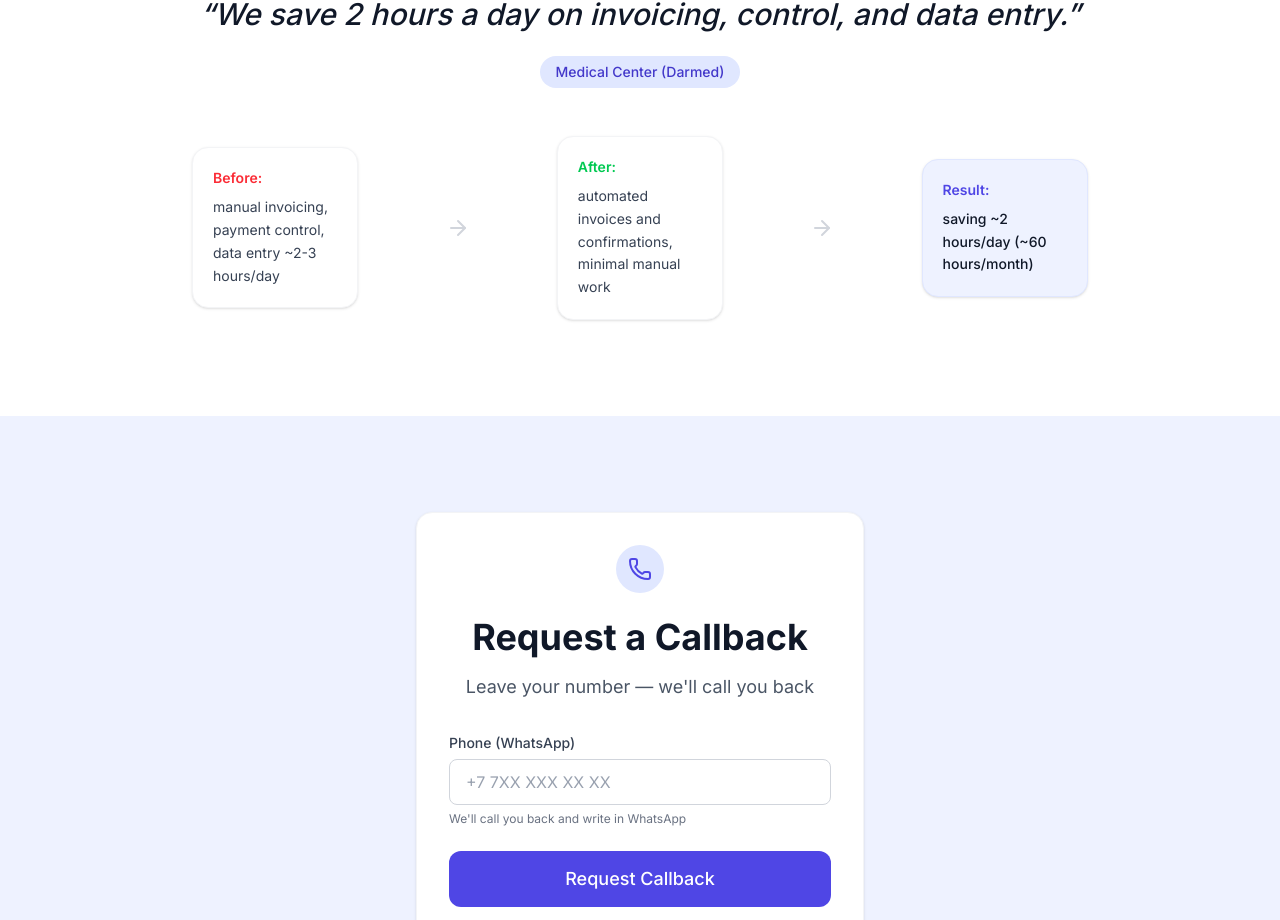
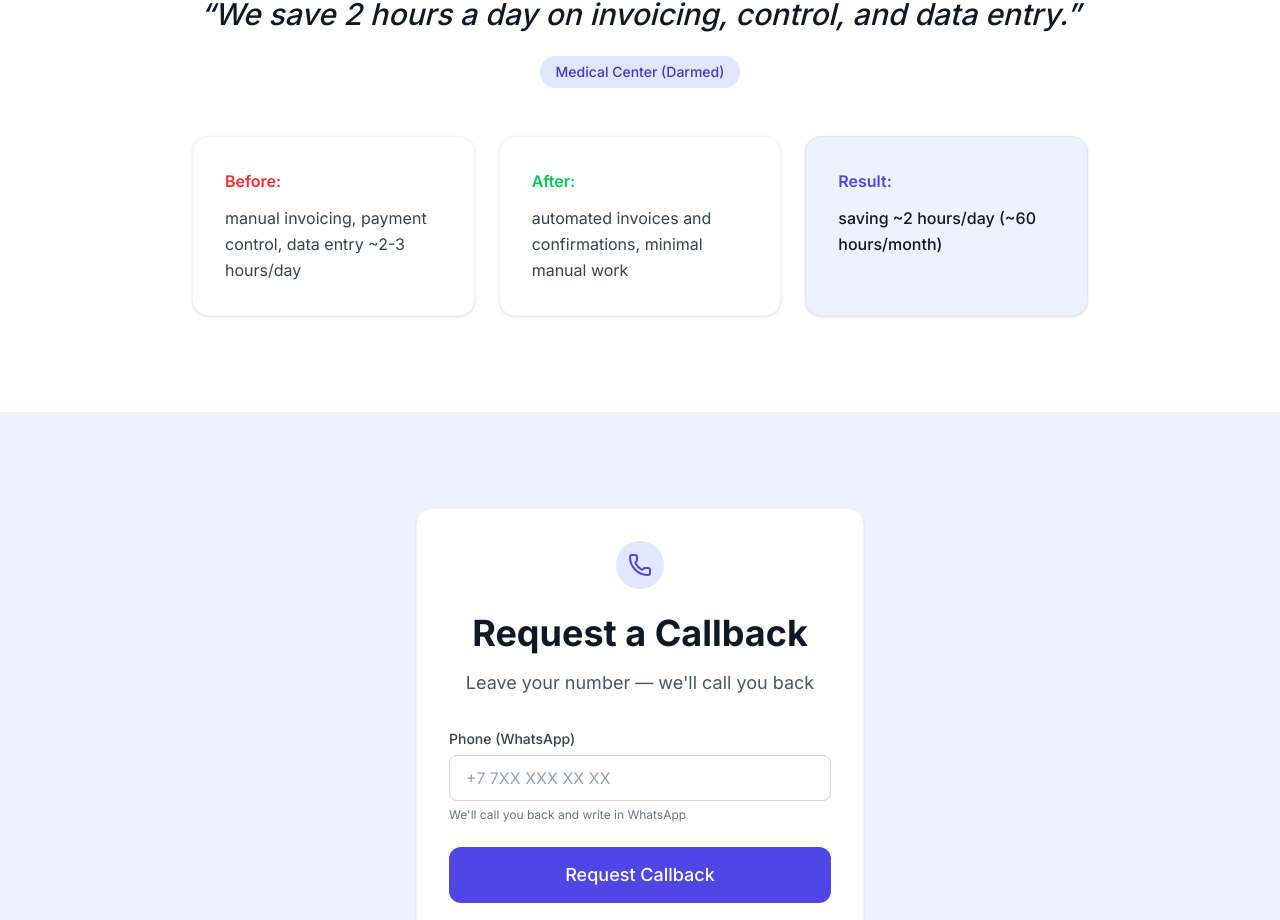
Before and after one commit to PayLab-Team/aipay-landing, a Next.js app: page /en in a window 1280 px wide. Shown: the part 6132-7052 px from the top of the page. Built offline with nearby package versions, Linux system fonts and the light colour scheme.

Commit message:
fix testiminioals

```diff
--- a/src/components/sections/Testimonials.tsx
+++ b/src/components/sections/Testimonials.tsx
@@ -1,7 +1,7 @@
 'use client';
 
 import { useTranslations } from 'next-intl';
-import { Quote, ArrowRight } from 'lucide-react';
+import { Quote } from 'lucide-react';
 import { Container, Card } from '@/components/ui';
 import { SectionHeading, ScrollReveal } from '@/components/shared';
 
@@ -43,43 +43,33 @@ export function Testimonials() {
 
             {/* Metrics Row */}
             <ScrollReveal delay={0.2}>
-              <div className="grid grid-cols-1 md:grid-cols-5 gap-4 items-center">
+              <div className="grid grid-cols-1 lg:grid-cols-3 gap-6 items-stretch">
                 {/* Before */}
-                <Card className="p-5 md:col-span-1">
-                  <div className="text-red-500 font-semibold text-sm mb-2">
+                <Card className="p-6 lg:p-8">
+                  <div className="text-red-500 font-semibold text-base mb-3">
                     {t('labels.before')}
                   </div>
-                  <p className="text-gray-700 text-sm leading-relaxed">
+                  <p className="text-gray-700 text-base leading-relaxed">
                     {caseItem.before}
                   </p>
                 </Card>
 
-                {/* Arrow */}
-                <div className="hidden md:flex justify-center">
-                  <ArrowRight className="w-6 h-6 text-gray-300" />
-                </div>
-
                 {/* After */}
-                <Card className="p-5 md:col-span-1">
-                  <div className="text-green-500 font-semibold text-sm mb-2">
+                <Card className="p-6 lg:p-8">
+                  <div className="text-green-500 font-semibold text-base mb-3">
                     {t('labels.after')}
                   </div>
-                  <p className="text-gray-700 text-sm leading-relaxed">
+                  <p className="text-gray-700 text-base leading-relaxed">
                     {caseItem.after}
                   </p>
                 </Card>
 
-                {/* Arrow */}
-                <div className="hidden md:flex justify-center">
-                  <ArrowRight className="w-6 h-6 text-gray-300" />
-                </div>
-
                 {/* Result */}
-                <Card className="p-5 md:col-span-1 bg-primary-50 border-primary-100">
-                  <div className="text-primary-600 font-semibold text-sm mb-2">
+                <Card className="p-6 lg:p-8 bg-primary-50 border-primary-100">
+                  <div className="text-primary-600 font-semibold text-base mb-3">
                     {t('labels.result')}
                   </div>
-                  <p className="text-gray-900 font-medium text-sm leading-relaxed">
+                  <p className="text-gray-900 font-medium text-base leading-relaxed">
                     {caseItem.result}
                   </p>
                 </Card>
```
